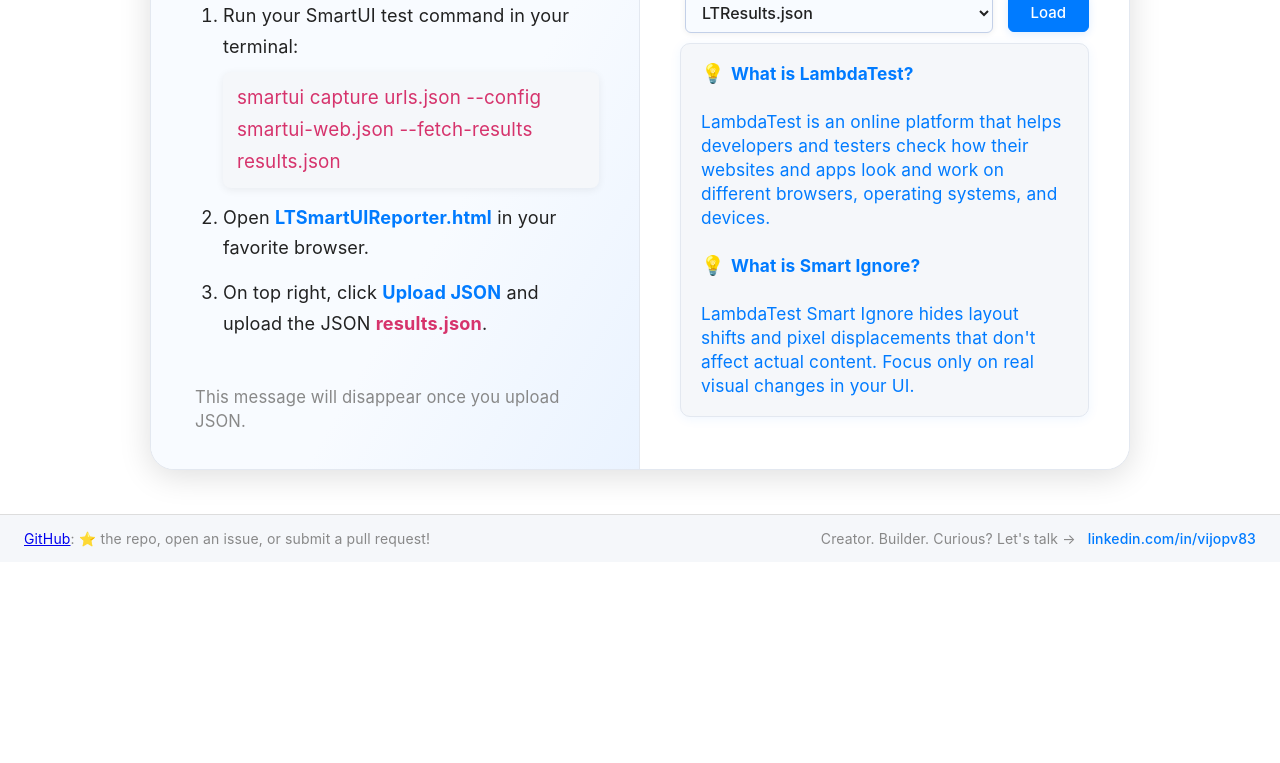
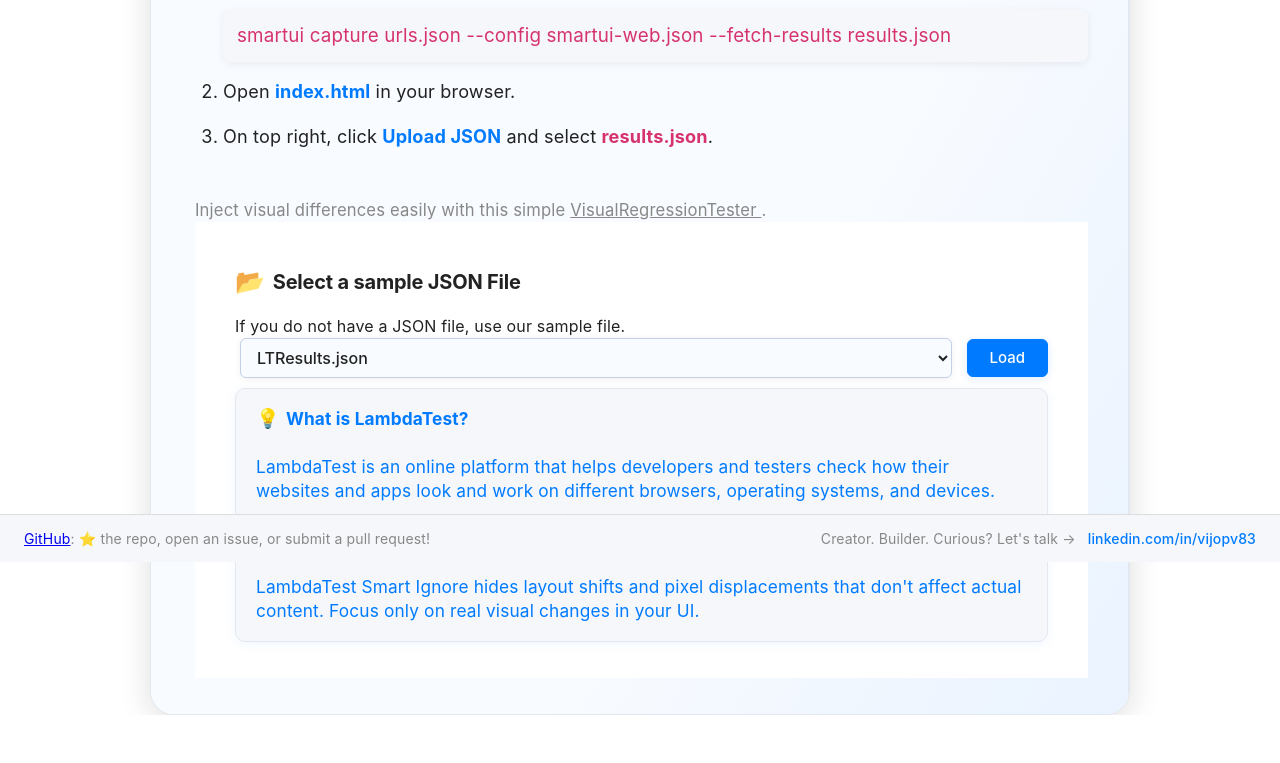
Before and after one commit to vijopv83/LambdaTestSmartUIReporter, a plain HTML site: page index.html in a window 1280 px wide. Shown: the part 238-1001 px from the top of the page. Before the commit the page ends 800 px from the top, so only its background shows below. Drawn offline with Linux system fonts and the light colour scheme.

Commit message:
Update index.html

```diff
--- a/index.html
+++ b/index.html
@@ -1323,16 +1323,19 @@
             <span style='font-size:1.2em;'>🧪</span>Visual Test Insights!
           </h2>
           <ol style="margin:0 0 0 18px;padding:0 0 0 10px;font-size:1.13em;line-height:1.7;">
-            <li style="margin-bottom:14px;">Run your SmartUI test command in your terminal:<br>
+            <li style="margin-bottom:14px;">Run SmartUI test in terminal:<br>
               <code
                 style="display:block;background:#f5f7fa;padding:10px 14px;border-radius:8px;margin:10px 0 0 0;font-size:1.04em;color:#d6336c;font-family:'Fira Mono', 'Consolas', 'Menlo', monospace;box-shadow:0 2px 8px #0001;">smartui capture urls.json --config smartui-web.json --fetch-results results.json</code>
             </li>
-            <li style="margin-bottom:14px;">Open <b style="color:#007bff;">LTSmartUIReporter.html</b> in your favorite
-              browser.</li>
-            <li style="margin-bottom:14px;">On top right, click <b style="color:#007bff;">Upload JSON</b> and upload the JSON <b style="color:#d6336c;">results.json</b>.</li>
+            <li style="margin-bottom:14px;">Open <b style="color:#007bff;">index.html</b> in your browser.</li>
+            <li style="margin-bottom:14px;">On top right, click <b style="color:#007bff;">Upload JSON</b> and select <b style="color:#d6336c;">results.json</b>.</li>
           </ol>
-          <div style="margin-top:32px;color:#888;font-size:1.04em;">This message will disappear once you upload JSON.</div>
-        </div>
+          <div style="margin-top:32px;color:#888;font-size:1.04em;">
+            Inject visual differences easily with this simple
+            <a href="https://vijopv83.github.io/VisualRegressionTester/" target="_blank" style="color:#888; text-decoration:underline;">
+              VisualRegressionTester
+            </a>.
+          </div>
         <!-- Right: File selection and info -->
         <div
           style="flex:1 1 340px;min-width:320px;padding:44px 40px 36px 40px;display:flex;flex-direction:column;justify-content:center;align-items:flex-start;background:#fff;">
```
